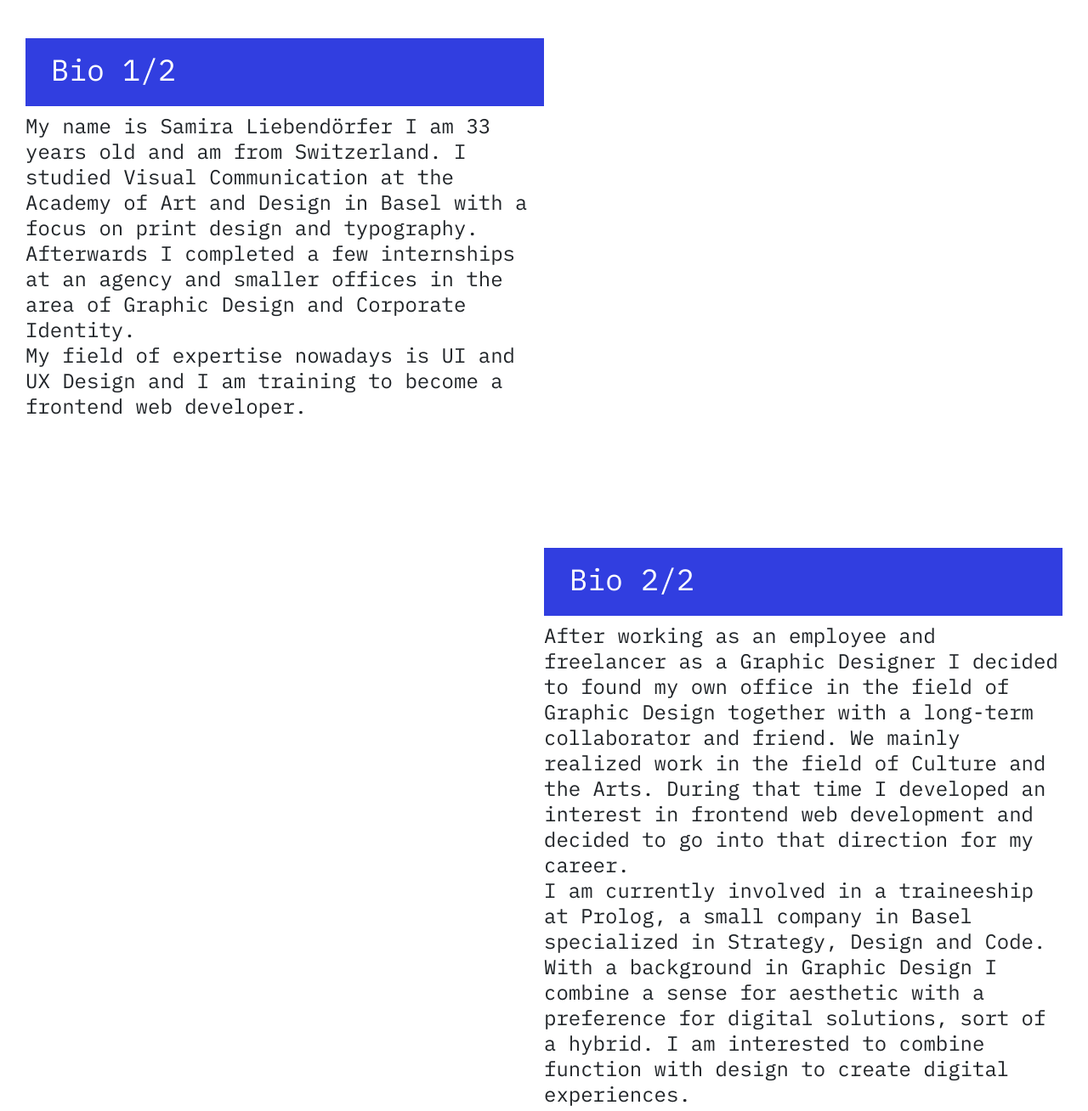
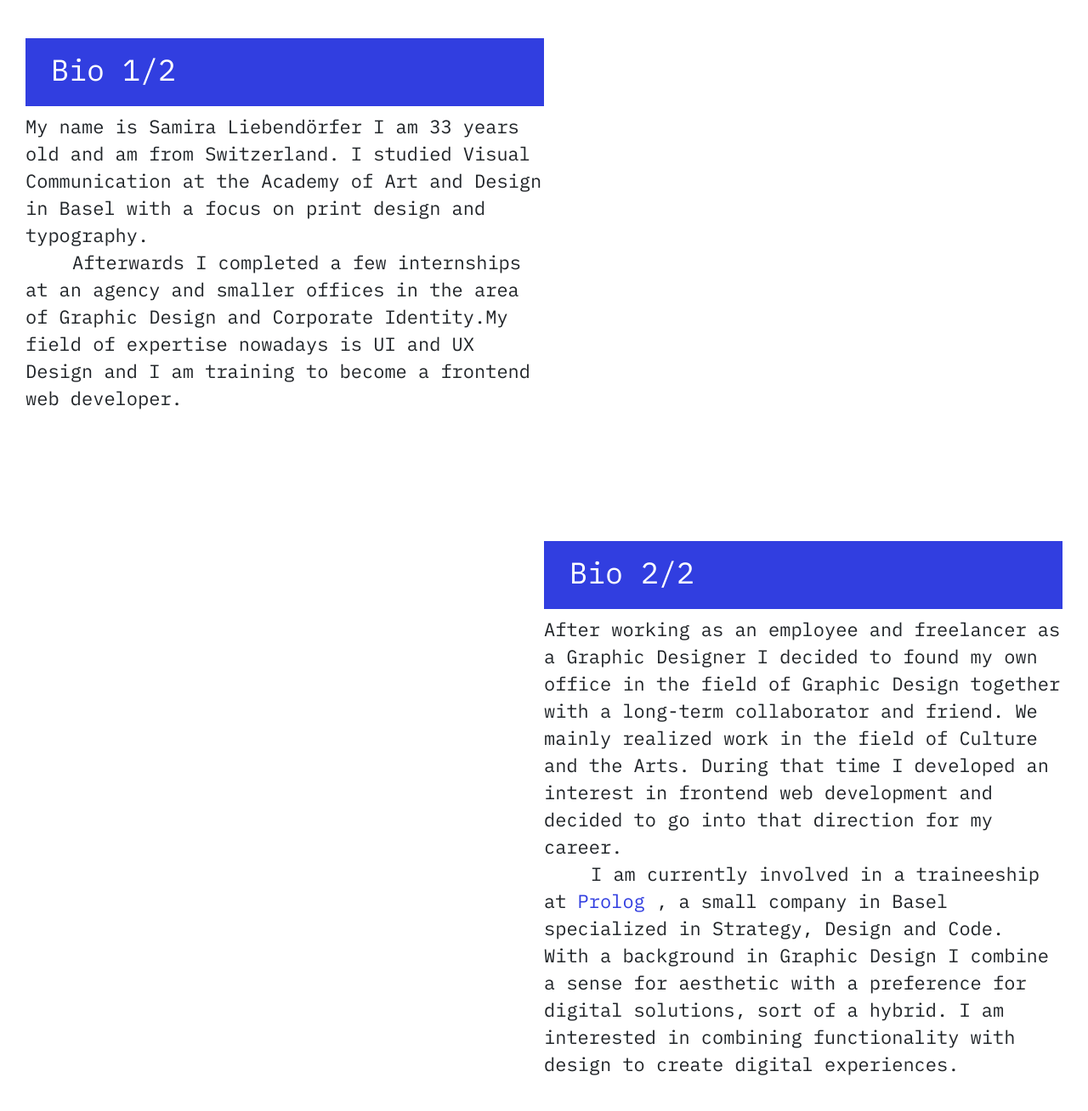
Before and after one commit to samira-liebendoerfer/samira-liebendoerfer.github.io, a plain HTML site: page index.html in a window 1280 px wide. Shown: the part 1060-2368 px from the top of the page at 85% size. Drawn offline with nearby package versions, Linux system fonts and the light colour scheme; files whose address does not match are found by name; a web font is replaced by a local one.

Commit message:
adds indent to second p tag, hover styling

```diff
--- a/assets/css/site.css
+++ b/assets/css/site.css
@@ -164,7 +164,9 @@ a,
   text-decoration: none;
   color: #313ee0;
 }
-
+a:hover {
+  color: #313ee0c4;
+}
 .arrow {
   height: 25px;
   width: 25px;
@@ -176,7 +178,7 @@ svg {
   animation-iteration-count: infinite;
   animation-name: bounce;
   animation-timing-function: ease-in-out;
-  color: #313ee0;
+  /* color: #313ee0; */
 }
 @keyframes bounce {
   0% {
@@ -192,13 +194,7 @@ svg {
 
 /* Headlines & Text */
 /* For mobile */
-h1 {
-  font-family: "IBMPlexMono-Regular";
-  font-weight: normal;
-  font-style: normal;
-  font-size: 24px;
-  margin: 0;
-}
+h1,
 h2,
 .h2 {
   font-family: "IBMPlexMono-Regular";
@@ -217,17 +213,25 @@ h2,
 }
 
 /* For mobile */
-p {
+p,
+.mono {
+  font-family: "IBMPlexMono-Regular";
   margin: 0;
+  font-size: 16px;
+  line-height: 20px;
 }
+
+.mono p:first-child {
+  text-indent: 0;
+}
+.mono p {
+  text-indent: 2.5em;
+}
+
 .serif {
   font-family: "happy-times-NG_regular_master_web";
   font-size: 22px;
   line-height: 24px;
-}
-.mono {
-  font-size: 16px;
-  line-height: 20px;
 }
 
 /* For laptop */
@@ -236,9 +240,10 @@ p {
     font-size: 35px;
     line-height: 40px;
   }
+  p,
   .mono {
-    font-size: 24px;
-    line-height: 30px;
+    font-size: 22px;
+    line-height: 32px;
   }
 }
 .text-center {
--- a/index.html
+++ b/index.html
@@ -34,9 +34,14 @@
             Hello World, my name is Samira. I’m from Switzerland and am
             currently based in Basel. I am a designer who is on track to become
             a frontend web developer. Feel free to get in touch! <br />
-            This website was created for the course „Webdevelopment with
-            JavaScript“ by MIT which I started in March and completed in June
-            2021.
+            This website was created for the course
+            <a
+              href="https://executive-ed.xpro.mit.edu/web-development-javascript"
+              target="_blank"
+              class="link"
+              >Webdevelopment with JavaScript by MIT</a
+            >
+            which I started in March and completed in June 2021.
           </p>
         </div>
         <!-- About Content -->
@@ -52,35 +57,46 @@
             <div class="title-left">
               <h2>Bio 1/2</h2>
             </div>
-            <p class="mono">
+            <div class="mono">
+              <p>
                 My name is Samira Liebendörfer I am 33 years old and am from
-              Switzerland. I studied Visual Communication at the Academy of Art
-              and Design in Basel with a focus on print design and typography.
-              Afterwards I completed a few internships at an agency and smaller
-              offices in the area of Graphic Design and Corporate Identity.
+                Switzerland. I studied Visual Communication at the Academy of
+                Art and Design in Basel with a focus on print design and
+                typography.
                 <br />
-              My field of expertise nowadays is UI and UX Design and I am
-              training to become a frontend web developer. <br />
               </p>
+              <p>
+                Afterwards I completed a few internships at an agency and
+                smaller offices in the area of Graphic Design and Corporate
+                Identity.My field of expertise nowadays is UI and UX Design and
+                I am training to become a frontend web developer. <br />
+              </p>
+            </div>
           </div>
           <div class="grid-container__right--item-c">
             <div class="title-left">
               <h2>Bio 2/2</h2>
             </div>
-            <p class="mono">
-              After working as an employee and freelancer as a Graphic Designer
-              I decided to found my own office in the field of Graphic Design
-              together with a long-term collaborator and friend. We mainly
-              realized work in the field of Culture and the Arts. During that
-              time I developed an interest in frontend web development and
-              decided to go into that direction for my career. <br />
-              I am currently involved in a traineeship at Prolog, a small
-              company in Basel specialized in Strategy, Design and Code. <br />
+            <div class="mono">
+              <p>
+                After working as an employee and freelancer as a Graphic
+                Designer I decided to found my own office in the field of
+                Graphic Design together with a long-term collaborator and
+                friend. We mainly realized work in the field of Culture and the
+                Arts. During that time I developed an interest in frontend web
+                development and decided to go into that direction for my career.
+              </p>
+              <p>
+                I am currently involved in a traineeship at
+                <a href="https://prolog.work/" target="_blank">Prolog</a>
+                , a small company in Basel specialized in Strategy, Design and
+                Code. <br />
                 With a background in Graphic Design I combine a sense for
                 aesthetic with a preference for digital solutions, sort of a
-              hybrid. I am interested to combine function with design to create
-              digital experiences.
+                hybrid. I am interested in combining functionality with design
+                to create digital experiences.
               </p>
+            </div>
           </div>
           <figure class="grid-container__center--item-d">
             <img src="assets/images/portrait.jpg" />
```
Also changed, not shown: projects.html (+15 -11 lines). Lines whose indentation alone changed are shown as unchanged.
